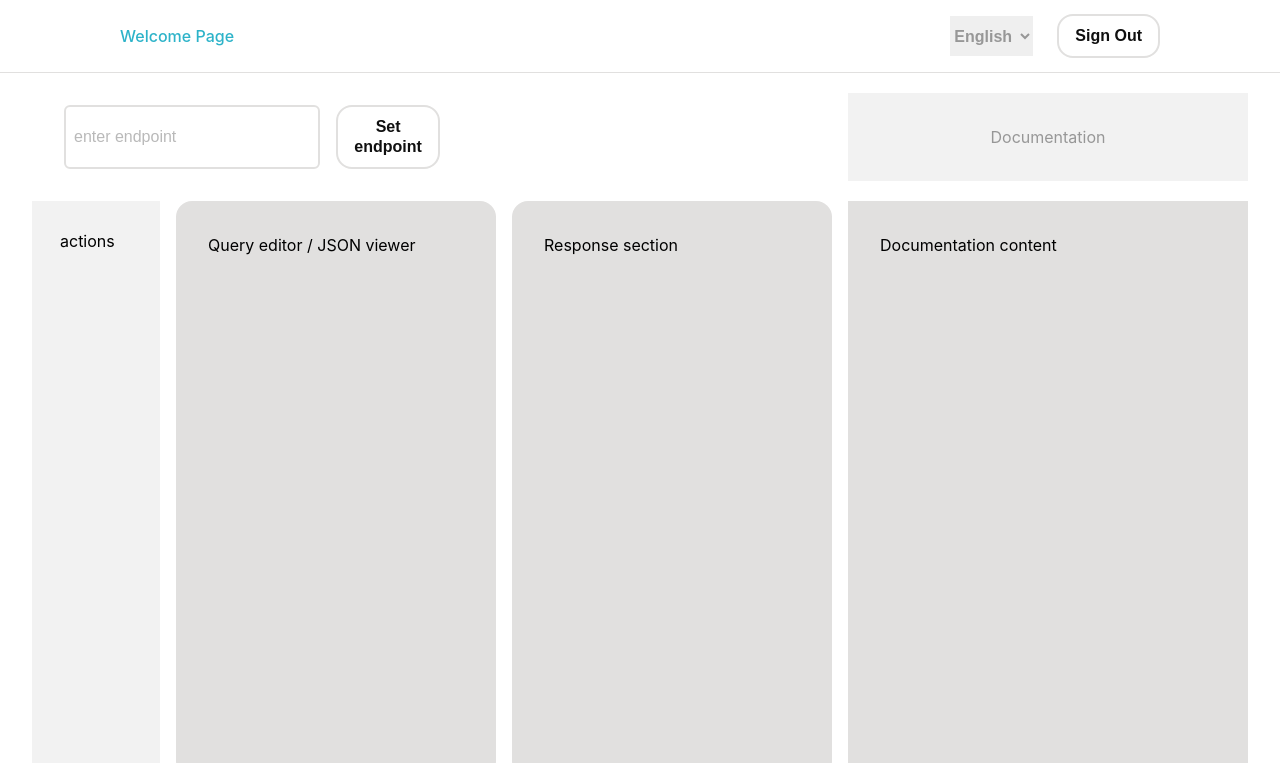
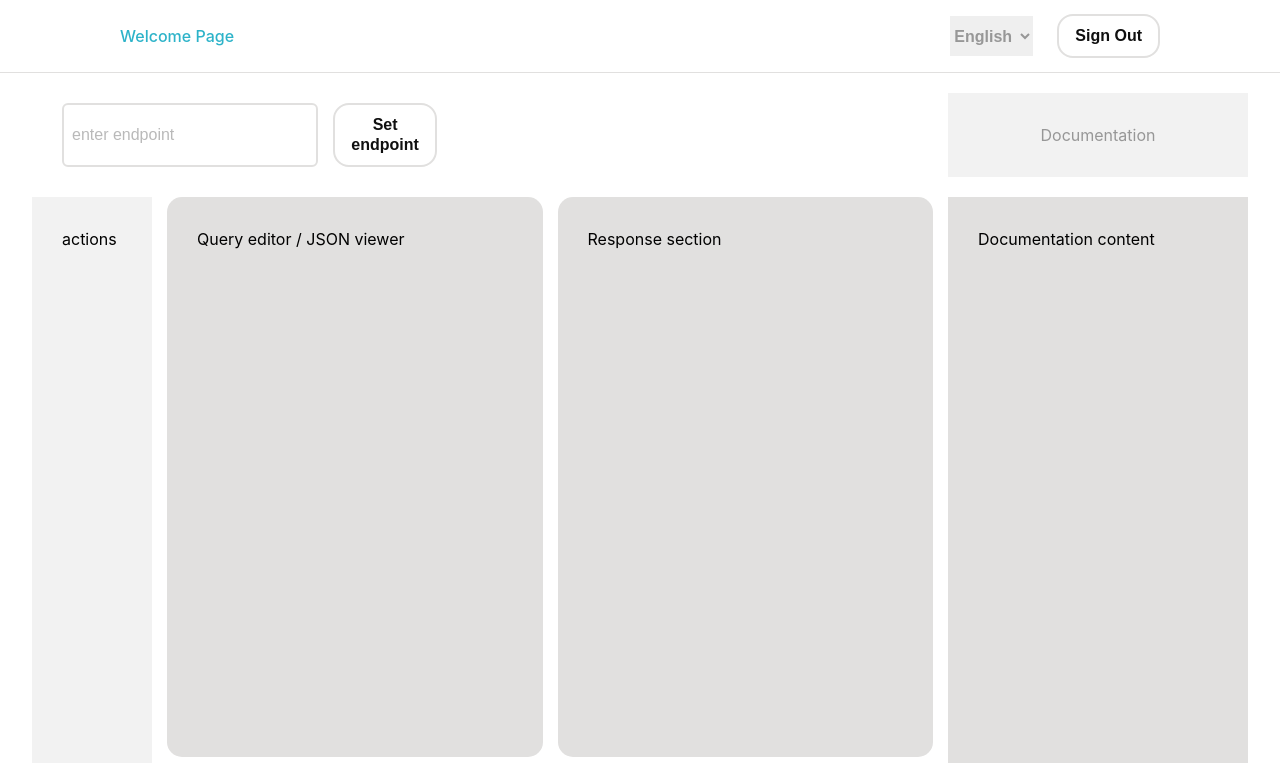
Before and after one commit to petro1909/graphiql-app, a React (Vite) app: page /gpaphiql in a window 1280 px wide. Shown: the top 763 px of the page. Built offline with nearby package versions, Linux system fonts and the light colour scheme.

Commit message:
fix: change rem into px

```diff
--- a/src/pages/main/mainPage.module.scss
+++ b/src/pages/main/mainPage.module.scss
@@ -2,14 +2,14 @@
 @import '../../helpers/mixins';
 
 .main {
-  margin-bottom: 4rem;
+  margin-bottom: 60px;
 }
 
 .mainTop {
   width: 95%;
   margin: auto;
   display: flex;
-  gap: 3rem;
+  gap: 50px;
   justify-content: space-between;
   align-items: center;
 
@@ -17,21 +17,21 @@
     flex-wrap: wrap;
     gap: 0;
     justify-content: center;
-    margin-bottom: 2rem;
+    margin-bottom: 30px;
   }
 }
 
 .endpoint {
-  padding: 2rem;
+  padding: 30px;
   display: flex;
-  gap: 1rem;
+  gap: 15px;
 }
 
 .documentation {
   &Btn {
     box-sizing: border-box;
-    padding: 2rem;
-    width: 25rem;
+    padding: 30px;
+    width: 300px;
     text-align: center;
     background-color: $color-gray-light;
     color: $color-gray-dark;
@@ -46,8 +46,8 @@
 
   &Disabled {
     box-sizing: border-box;
-    padding: 2rem;
-    width: 25rem;
+    padding: 30px;
+    width: 400px;
     text-align: center;
     background-color: $color-gray-light;
     color: $color-gray-dark;
@@ -57,8 +57,8 @@
   &Content {
     grid-row: 1/3;
     grid-column: 4/5;
-    width: 25rem;
-    padding: 2rem;
+    width: 400px;
+    padding: 30px;
     background-color: $color-gray;
 
     @include _992 {
@@ -77,23 +77,23 @@
   width: 95%;
   margin: auto;
   display: grid;
-  /*на grid-template-columns нужен динамический стиль - если документация видна (по условию) - последняяя колонка 25rem*/
-  grid-template-columns: 8rem 1fr 1fr 25rem /* 25rem */;
-  grid-gap: 1rem;
+  /*на grid-template-columns нужен динамический стиль - если документация видна (по условию) - последняяя колонка 300px*/
+  grid-template-columns: 120px 1fr 1fr 300px /* 300px */;
+  grid-gap: 15px;
   overflow-x: hidden;
 
   @include _992 {
-    grid-template-columns: 8rem 1fr;
+    grid-template-columns: 120px 1fr;
   }
 
   &Request,
   &Responce,
   &Vars,
   &Json {
-    min-height: 32rem;
-    padding: 2rem;
+    min-height: 500px;
+    padding: 30px;
     background-color: $color-gray;
-    border-radius: 1rem;
+    border-radius: 15px;
     @include _992 {
       grid-column: 1/3;
     }
@@ -101,14 +101,14 @@
 
   &Vars,
   &Json {
-    min-height: 12.5rem;
+    min-height: 200px;
   }
 }
 
 .actions {
   grid-row: 1/3;
   height: auto;
-  padding: 1.75rem;
+  padding: 30px;
   background-color: $color-gray-light;
   @include _992 {
     grid-column: 1/3;
```
